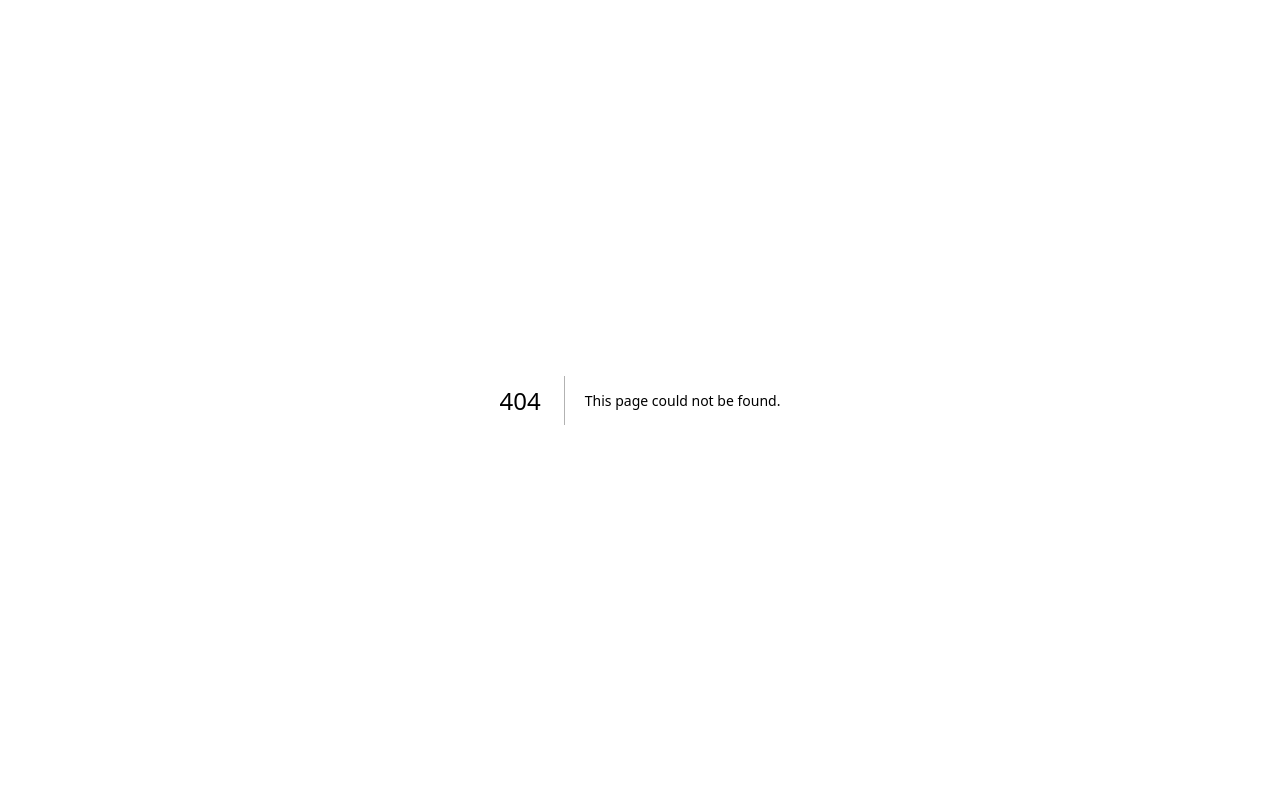
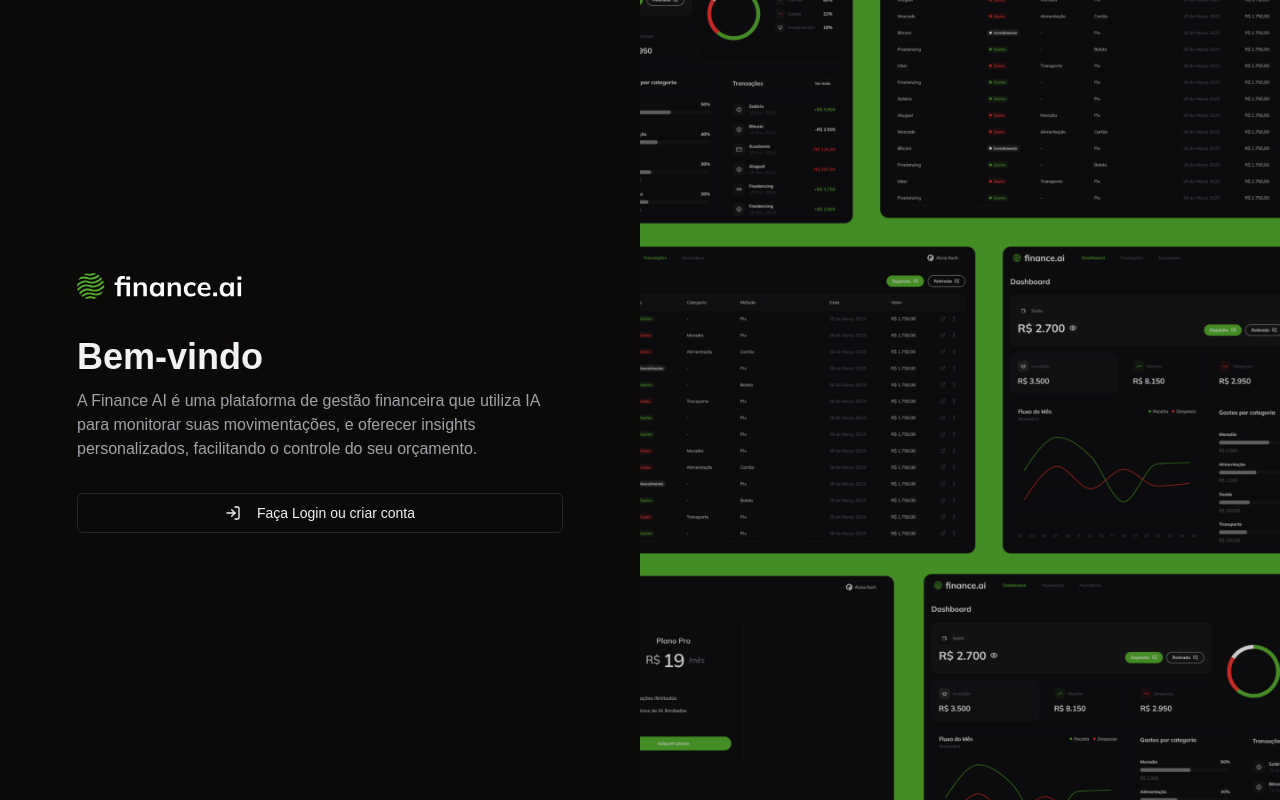
Before and after one commit to SampaioGuilherme11/ProvectaFinance, a Next.js app: page /login in a window 1280 px wide. Before the commit this address had no page. Built offline with nearby package versions, Linux system fonts and the light colour scheme.

Commit message:
feat: add login page

```diff
--- /dev/null
+++ b/app/login/page.tsx
@@ -0,0 +1,42 @@
+import Image from "next/image";
+import { Button } from "../_components/ui/button";
+import { LogInIcon } from "lucide-react";
+
+const LoginPage = () => {
+  return (
+    <div className="grid h-full grid-cols-2">
+      {/* ESQUERDA */}
+      <div className="mx-auto flex h-full max-w-[550px] flex-col justify-center p-8">
+        <Image
+          src="/logo.svg"
+          width={173}
+          height={39}
+          alt="Provecta Finance"
+          className="mb-8"
+        />
+        <h1 className="mb-3 text-4xl font-bold">Bem-vindo</h1>
+        <p className="text-muted-foreground mb-8">
+          A Finance AI é uma plataforma de gestão financeira que utiliza IA para
+          monitorar suas movimentações, e oferecer insights personalizados,
+          facilitando o controle do seu orçamento.
+        </p>
+        <Button variant={"outline"}>
+          <LogInIcon className="mr-2" />
+          Faça Login ou criar conta
+        </Button>
+      </div>
+
+      {/* DIREITA */}
+      <div className="relative h-full w-full">
+        <Image
+          src="/login.png"
+          alt="Faça Login"
+          fill
+          className="object-cover"
+        />
+      </div>
+    </div>
+  );
+};
+
+export default LoginPage;
--- a/app/subscription/page.tsx
+++ b/app/subscription/page.tsx
@@ -1,5 +1,5 @@
-const Subscription = () => {
+const SubscriptionPage = () => {
     return ( <h1>Subscription page</h1> );
   };
 
-  export default Subscription;
+  export default SubscriptionPage;
--- a/app/transactions/page.tsx
+++ b/app/transactions/page.tsx
@@ -1,5 +1,5 @@
-const Transactions = () => {
-    return ( <h1>Transactions page</h1> );
-  };
+const TransactionsPage = () => {
+  return <h1>Transactions page</h1>;
+};
 
-  export default Transactions;
+export default TransactionsPage;
```
Also changed, not shown: public/login.png (added), public/logo.svg (added).
